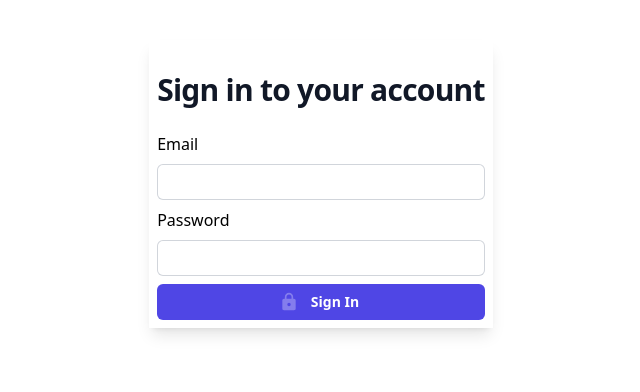
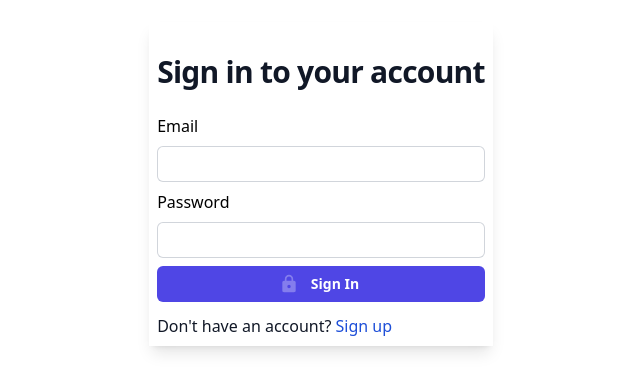
Before and after one commit to rasvanB/social-media-planner0, a Next.js app: page /auth/sign-in in a window 1280 px wide. Shown: the part 216-608 px from the top of the page, without its empty margins (319-959 px from the left). Built offline with nearby package versions, Linux system fonts and the light colour scheme.

Commit message:
added auth prompts

```diff
--- a/src/pages/auth/sign-in.tsx
+++ b/src/pages/auth/sign-in.tsx
@@ -12,6 +12,7 @@ import Error from "~/components/error";
 import Button from "~/components/button";
 import { useState } from "react";
 import { useRouter } from "next/router";
+import Link from "next/link";
 
 const SignIn: NextPage = () => {
   const [error, setError] = useState<string | null>(null);
@@ -34,7 +35,7 @@ const SignIn: NextPage = () => {
     }).then(async (res) => {
       if (res) {
         if (res.ok) {
-          await push("/");
+          await push("/app");
         } else {
           setError(res.error || "Something went wrong");
         }
@@ -79,6 +80,12 @@ const SignIn: NextPage = () => {
         </div>
         <Button role="auth" text="Sign In" type="submit" disabled={!isValid} />
       </form>
+      <div className="font-regular mt-3 text-gray-900">
+        {"Don't have an account?"}
+        <Link href="/auth/sign-up" className="ml-1 font-medium text-blue-700">
+          Sign up
+        </Link>
+      </div>
     </AuthLayout>
   );
 };
--- a/src/pages/auth/sign-up.tsx
+++ b/src/pages/auth/sign-up.tsx
@@ -12,6 +12,7 @@ import axios from "axios";
 import { type User } from "@prisma/client";
 import { useRouter } from "next/router";
 import { useState } from "react";
+import Link from "next/link";
 
 const signUp = async (data: SignUpSchema) => {
   try {
@@ -114,6 +115,12 @@ const SignUp: NextPage = () => {
         </div>
         <Button role="auth" text="Sign Up" type="submit" disabled={!isValid} />
       </form>
+      <div className="font-regular mt-3 text-gray-900">
+        {"Already have an account?"}
+        <Link href="/auth/sign-in" className="ml-1 font-medium text-blue-700">
+          Sign in
+        </Link>
+      </div>
     </AuthLayout>
   );
 };
```
